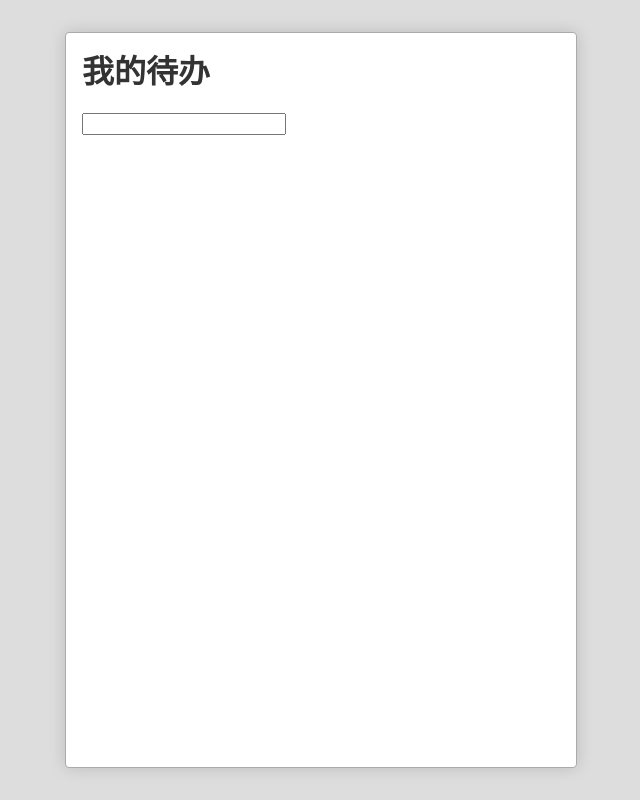
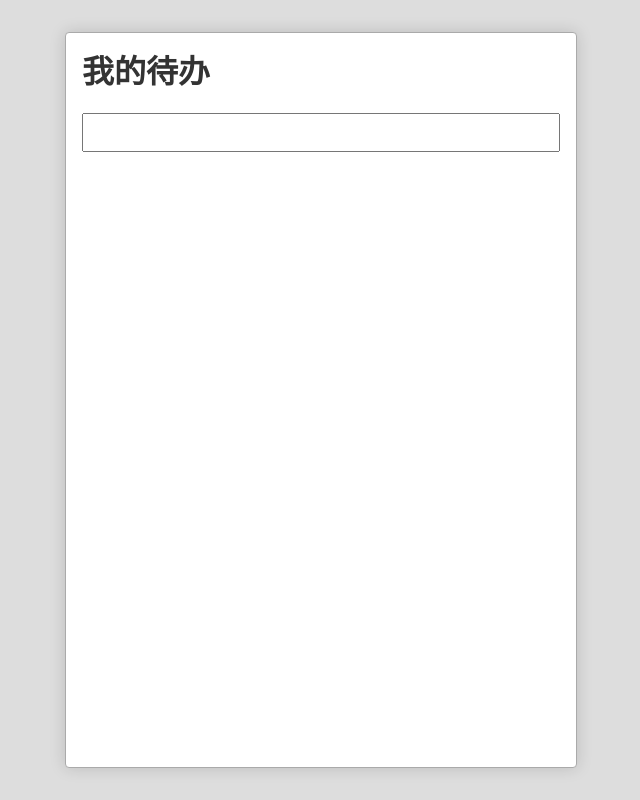
Before and after one commit to Ba5sx1a0sen1/React-TodoList, a React (Create React App) app: page / in a window 1280 px wide. Shown: the whole page, without its empty margins (319-959 px from the left). Built offline with nearby package versions, Linux system fonts and the light colour scheme.

Commit message:
更新TodoInput样式

```diff
--- /dev/null
+++ b/src/TodoInput.css
@@ -0,0 +1,7 @@
+.TodoInput{
+    width:100%;
+    line-height: 1.8;
+    margin-bottom: 1em;
+    font-size: 16px;
+    padding: .2em;
+}
--- a/src/TodoInput.js
+++ b/src/TodoInput.js
@@ -1,4 +1,5 @@
 import React from "react"
+import "./TodoInput.css"
 export default class TodoInput extends React.Component{
     render(){
         return (
@@ -6,6 +7,7 @@ export default class TodoInput extends React.Component{
                    value={this.props.content}
                    onKeyPress={this.submit}
                    onChange={this.changeTitle}
+                   className="TodoInput"
                    />
         )
     }
```
